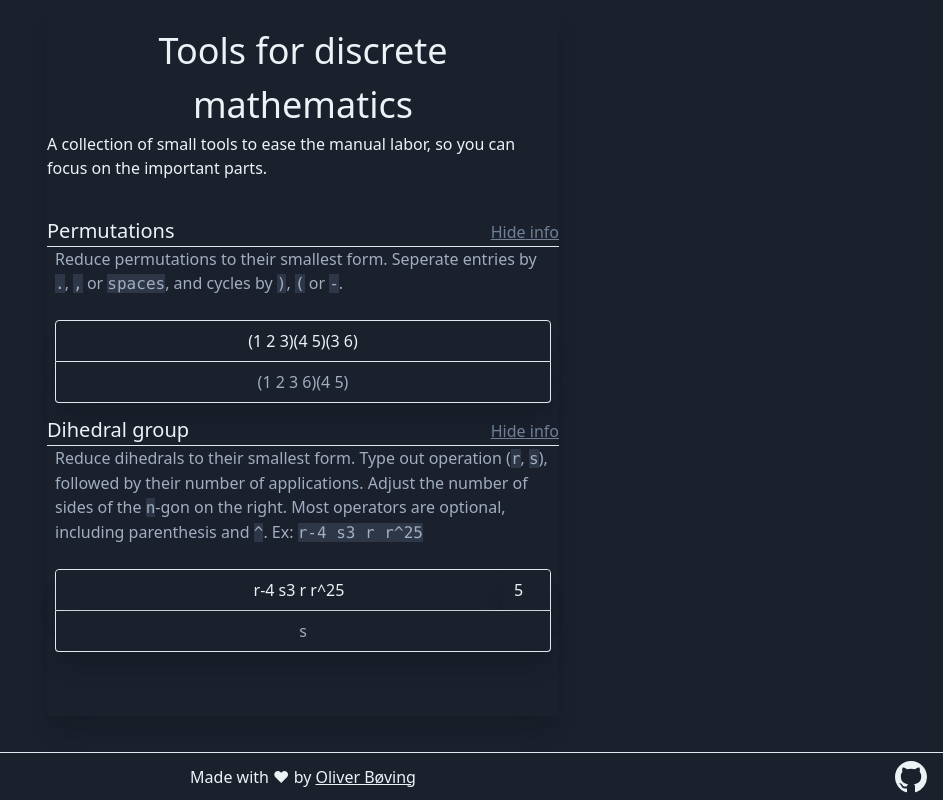
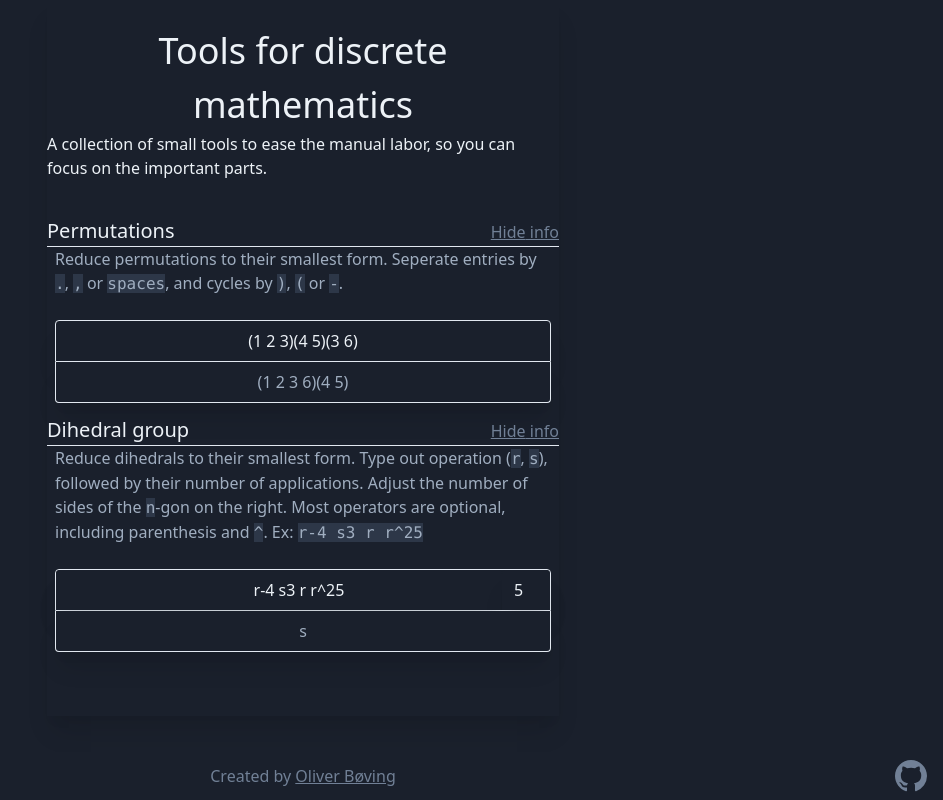
Before and after one commit to oeb25/dm.bvng.dk, a React (Vite) app: page / in a window 1280 px wide. Shown: the whole page, without its empty margins (337-1280 px from the left). Built offline with nearby package versions, Linux system fonts and the light colour scheme.

Commit message:
Alter footer style

```diff
--- a/src/components/App.tsx
+++ b/src/components/App.tsx
@@ -122,19 +122,19 @@ export const App = () => {
       <PermutationSection />
       <DihedralSection />
 
-      <div className="fixed bg-gray-900 bottom-0 left-0 right-0 h-12 border-t flex items-center justify-center">
+      <div className="fixed bg-gray-900 text-gray-600 bottom-0 left-0 right-0 h-12 flex items-center justify-center">
         <p>
-          Made with ♥ by{" "}
+          Created by{" "}
           <a
             href="https://github.com/oeb25"
             target="_blank"
-            className="underline"
+            className="underline hover:text-gray-400"
           >
             Oliver Bøving
           </a>
         </p>
         <a
-          className="absolute right-0 mr-4 text-gray-200"
+          className="absolute right-0 mr-4 hover:text-gray-400"
           target="_blank"
           href="https://github.com/oeb25/dm.bvng.dk"
         >
```
